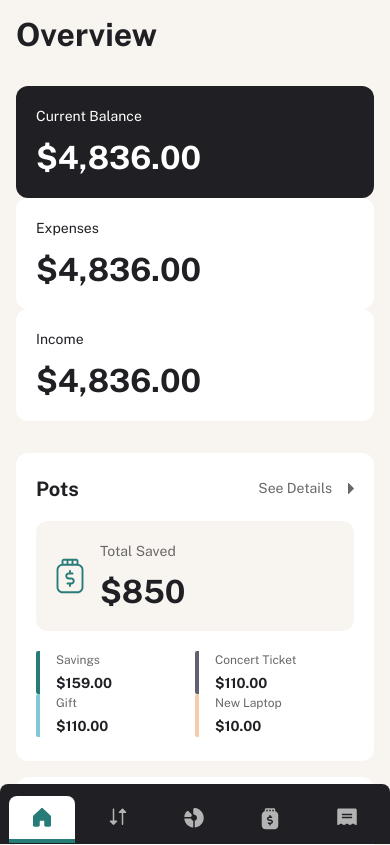
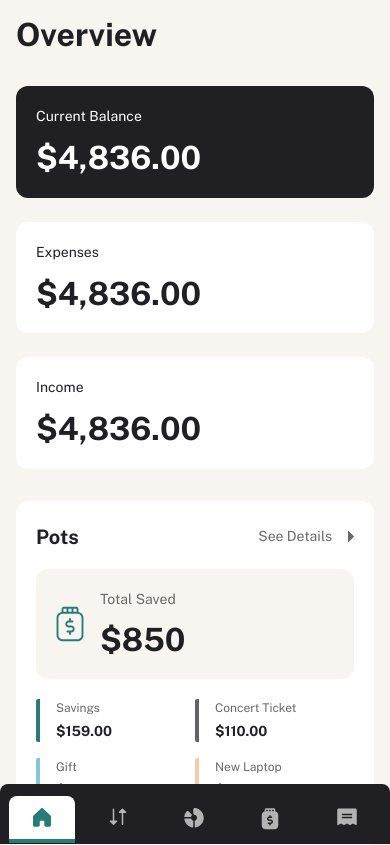
Before and after one commit to AjeaSmith/FEM-Personal-Finance, a Next.js app: page /overview in a window 390 px wide. Shown: the top 845 px of the page. Built offline with nearby package versions, Linux system fonts and the light colour scheme.

Commit message:
overview - tweak repsonsiveness

```diff
--- a/src/app/overview/page.js
+++ b/src/app/overview/page.js
@@ -13,7 +13,7 @@ export default async function page() {
 		<section className="p-4 md:p-10">
 			<h1 className="text-h1 pb-8">Overview</h1>
 
-			<section className="mb-8 md:flex md:justify-between md:items-baseline md:gap-6">
+			<section className="mb-8 flex flex-col justify-between gap-y-6 md:flex-row md:items-baseline md:gap-x-6">
 				<Balance
 					data={data}
 					title="Current Balance"
--- a/src/components/ui/Pots.js
+++ b/src/components/ui/Pots.js
@@ -24,7 +24,7 @@ export default function Pots({ data }) {
 						<p className="text-h1 mt-[11px]">$850</p>
 					</span>
 				</div>
-				<div className="text-body-12 text-grey-500 grid grid-cols-2 md:gap-y-4 md:place-content-center xl:place-self-center">
+				<div className="text-body-12 text-grey-500 grid grid-cols-2 gap-y-4 md:place-content-center xl:place-self-center">
 					{data.pots.slice(0, 4).map((pot, i) => (
 						<div key={i}>
 							<p
```
